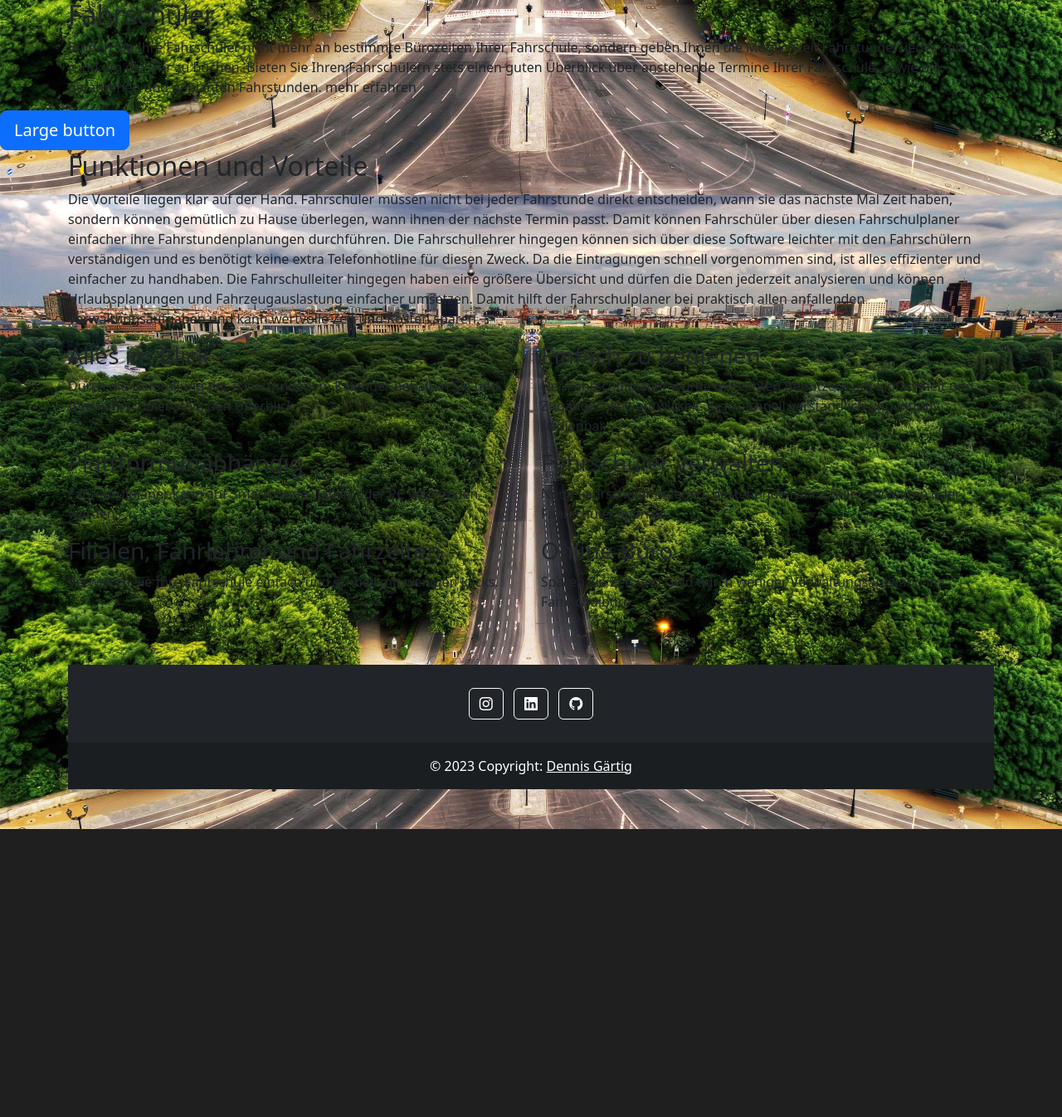
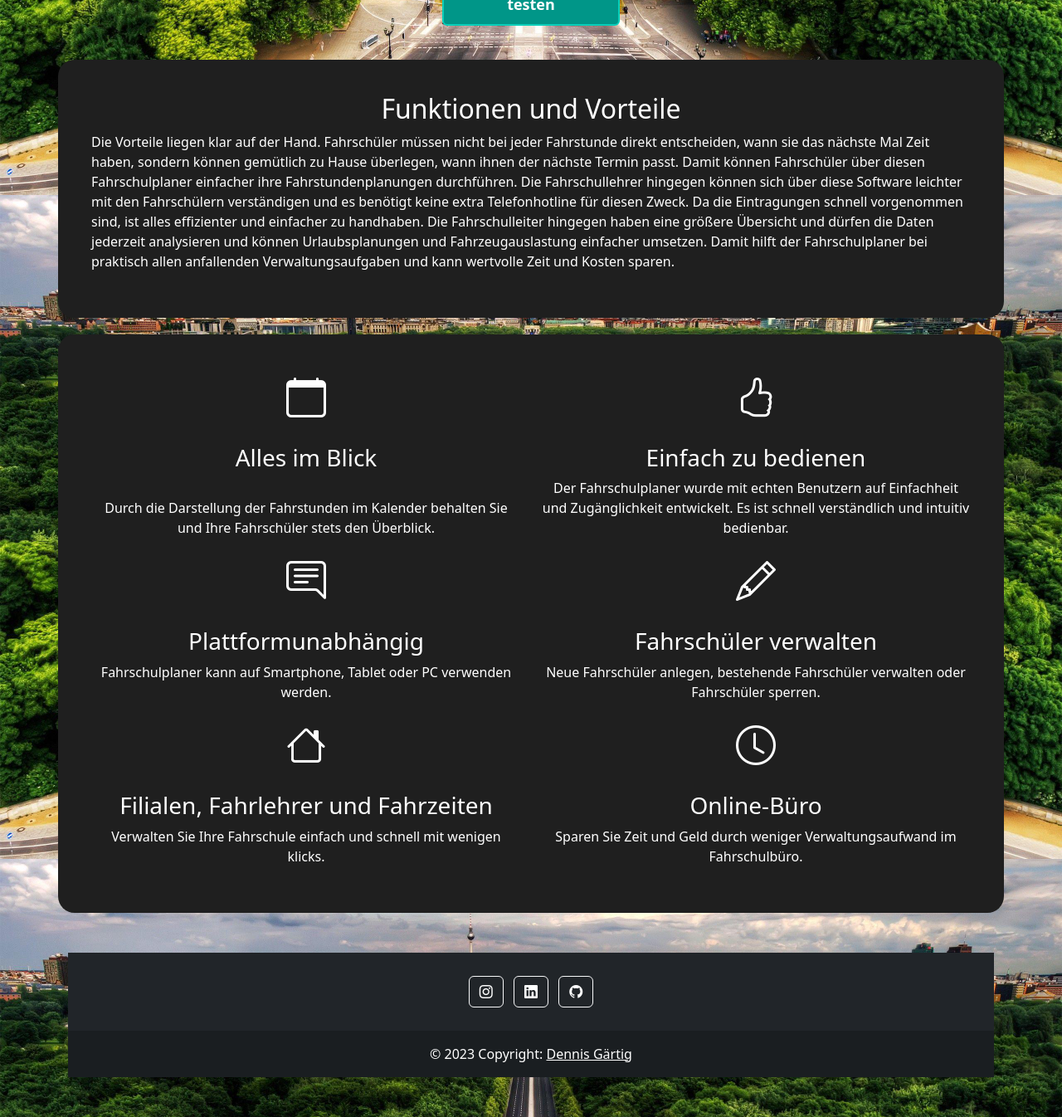
Before and after one commit to dengaertig/Fahrschulprojekt, a Django app: page / in a window 1280 px wide. Shown: the part 1365-2711 px from the top of the page at 83% size. Before the commit the page ends 2364 px from the top, so only its background shows below. Run offline with Django 4.2, Linux system fonts and the light colour scheme; some libraries are stand-ins or nearby versions.

Commit message:
added css and container

```diff
--- a/Fahrschulplaner/inhalt/static/style.css
+++ b/Fahrschulplaner/inhalt/static/style.css
@@ -13,17 +13,56 @@ body {
     color: white;
 }
 
+.d-grid .btn {
+    margin-top: 10%;
+    margin-bottom: 10%;
+    font-weight: bold !important;
+    border: 2px #00ceb9 solid !important;
+    background-color: #009688 !important;
+    border-color: black;
+    padding-top: 10px !important;
+    padding-bottom: 10px !important;
+    font-size: large !important;
+}
+
 .navbar-brand {
     margin-left: 20%;
     color: white !important;
 }
 
-.container-lg {
+.container-lg, .container-lg-1{
     background-color: rgb(31, 31, 31) !important;
     color: white;
-    padding: 50px !important;
+    padding: 40px !important;
     border-radius: 20px !important;
     margin-top: 20px;
+}
+
+h2 {
+    text-align: center;
+}
+
+.col i {
+    font-size: xxx-large;
+}
+
+h3 {
+    padding-top: 20px;
+}
+.col {
+    text-align: center;
+}
+.container-big {
+    display: flex;
+    align-items: center;
+    flex-direction: column;
+}
+
+.container-lg-1 {
+    display: flex;
+    flex-direction: row;
+    gap: 50px;
+    width: 85%;
 }
 
 a {
--- a/Fahrschulplaner/inhalt/templates/base.html
+++ b/Fahrschulplaner/inhalt/templates/base.html
@@ -12,7 +12,7 @@
         <link href="https://cdn.jsdelivr.net/npm/bootstrap@5.3.1/dist/css/bootstrap.min.css" rel="stylesheet" integrity="sha384-4bw+/aepP/YC94hEpVNVgiZdgIC5+VKNBQNGCHeKRQN+PtmoHDEXuppvnDJzQIu9" crossorigin="anonymous">
     </head>
     <body>
-      <div class="container-2">
+
       <nav class="navbar navbar-expand-lg navbar-custom">
   <a class="navbar-brand" href="#">Fahrschulplaner</a>
   <button class="navbar-toggler" type="button" data-toggle="collapse" data-target="#navbarNavAltMarkup" aria-controls="navbarNavAltMarkup" aria-expanded="false" aria-label="Toggle navigation">
--- a/Fahrschulplaner/inhalt/templates/index.html
+++ b/Fahrschulplaner/inhalt/templates/index.html
@@ -1,39 +1,58 @@
 {% extends 'base.html' %}
 {% load static %}
 {% block page_content %}
+
 <div class="container-lg">
-    <h1>Ihre Software zur Verwaltung Ihrer Fahrschule</h1>
+    <h1>Ihre Software zur Verwaltung Ihrer Fahrschule</h1><br>
      <p><span>Fahrstunden schnell, einfach und zu jeder Zeit verwalten.</span>
         Der Fahrschulplaner ist ein Online-Kalender, der optimal für Mobile-, Tablet- und Desktop-Geräte entwickelt worden ist.
-        Er ersetzt Ihre herkömmlichen Planungen, spart Zeit und digitalisiert sämtliche Fahrstunden sowie Termine Ihrer Fahrschule.
-        Mit dem Fahrschulplaner können Fahrschüler ihre geplanten Fahrstunden erfragen und es gibt eine komfortable Erinnerungsfunktion, damit keine einzige Fahrstunde vergessen wird. In einer übersichtlichen Tages-, Wochen- und Monatsansicht hat der Fahrschüler die Möglichkeit für die Zeit des Führerscheinunterrichts zu planen und Terminkollisionen zu vermeiden.
+        Er ersetzt Ihre herkömmlichen Planungen, spart Zeit und digitalisiert sämtliche Fahrstunden sowie Termine Ihrer Fahrschule.<br>
+        Mit dem Fahrschulplaner können Fahrschüler ihre geplanten Fahrstunden erfragen und es gibt eine komfortable Erinnerungsfunktion, damit keine einzige Fahrstunde vergessen wird. In einer übersichtlichen Tages-, Wochen- und Monatsansicht hat der Fahrschüler die Möglichkeit für die Zeit des Führerscheinunterrichts zu planen und Terminkollisionen zu vermeiden.<br><br>
         Eine der wichtigsten Funktionen für Fahrschüler ist die Buchungsmöglichkeit für Fahrstunden. Somit kann sich jeder Fahrschüler bei Bedarf für die Zeit eintragen, die er frei hat und für die er Fahrstunden nehmen will. Dadurch sind die Fahrschüler wesentlich flexibler, denn sie können zu Hause in Ruhe den Kalender durchgehen und ihre Verabredungen mit dem Fahrlehrer komfortabel daheim planen.
-        Für die Fahrschullehrer bietet der Fahrschulplaner die Verwaltung von Fahrschülern an. Es können Termine angelegt werden. Der Fahrschullehrer erfährt durch das Fahrschulmanagementtool die Termine, die der Fahrschüler ausgesucht hat. Durch den Fahrschulleiter können die Fahrschulfahrzeuge verwaltet werden und es können die Theoriezeiten angegeben werden.
+        Für die Fahrschullehrer bietet der Fahrschulplaner die Verwaltung von Fahrschülern an. Es können Termine angelegt werden. Der Fahrschullehrer erfährt durch das Fahrschulmanagementtool die Termine, die der Fahrschüler ausgesucht hat. Durch den Fahrschulleiter können die Fahrschulfahrzeuge verwaltet werden und es können die Theoriezeiten angegeben werden.<br>
         Das Tool bietet die Funktionen für Zusage, Absage und den Gegenvorschlag. Der Fahrschulleiter kann die Fahrlehrer und ihre Fahrzeiten verwalten. Die Software bietet eine ausführliche Statistik zur Auswertung von Fahrstunden und weitere Informationen.
     </p>
+
 </div>
-</div>
-<div class="container">
-    <h2>Fahrschule</h2>
+
+<div class="container-lg">
+    <div class="row">
+        <div class="col-sm">
+    <h2>Fahrschule</h2><br>
         <p>Sparen Sie Zeit im Fahrschulbüro für andere wichtige Fragen Ihrer Fahrschüler zum Führerschein und ermöglichen Ihren Fahrschülern einfach und übersichtlich ihre Fahrstunden online zu buchen.
         Verwalten Sie ganz einfach und unkompliziert Termine, Theoriezeiten, Fahrstunden und vieles mehr Ihrer Fahrschule online.
         Behalten Sie durch den Fahrschulplaner stets den Überblick.
         mehr erfahren
         </p>
-    <img src="{% static 'img/pngegg.png' %}" width="40%" heigth="40%" alt="image">
+        </div>
+
+    <div class="col-sm">
+    <img src="{% static 'img/booking.jpg' %}" width="80%" heigth="80%" alt="image">
+    </div>
 </div>
-<div class="container">
-    <img src="{% static 'img/pngegg.png' %}" width="40%" heigth="40%" alt="image">
-    <h2>Fahrschüler</h2>
+</div>
+<div class="container-lg">
+    <div class="row">
+    <div class="col-sm">
+    <img src="{% static 'img/resevation.jpg' %}" width="80%" heigth="80%" alt="image">
+    </div>
+    <div class="col-sm">
+    <h2>Fahrschüler</h2><br>
         <p>
             Binden Sie Ihre Fahrschüler nicht mehr an bestimmte Bürozeiten Ihrer Fahrschule, sondern geben Ihnen die Möglichkeit Fahrstunden jeder Zeit und rund um die Uhr zu buchen.
             Bieten Sie Ihren Fahrschülern stets einen guten Überblick über anstehende Termine Ihrer Fahrschule, sowie die gefahrenen und geplanten Fahrstunden.
             mehr erfahren
         </p>
+    </div>
 </div>
-<button type="button" class="btn btn-primary btn-lg">Large button</button>
+</div>
+</div>
 
-<div class="container">
+<div class="d-grid gap-2 col-2 mx-auto">
+    <button class="btn btn-primary" type="button">90 Tage kostenlos testen</button>
+  </div>
+
+<div class="container-lg">
     <h2>Funktionen und Vorteile</h2>
         <p>
             Die Vorteile liegen klar auf der Hand. Fahrschüler müssen nicht bei jeder Fahrstunde direkt entscheiden, wann sie das nächste Mal Zeit haben, sondern können gemütlich zu Hause überlegen, wann ihnen der nächste Termin passt. Damit können Fahrschüler über diesen Fahrschulplaner einfacher ihre Fahrstundenplanungen durchführen.
@@ -41,32 +60,39 @@
             Die Fahrschulleiter hingegen haben eine größere Übersicht und dürfen die Daten jederzeit analysieren und können Urlaubsplanungen und Fahrzeugauslastung einfacher umsetzen. Damit hilft der Fahrschulplaner bei praktisch allen anfallenden Verwaltungsaufgaben und kann wertvolle Zeit und Kosten sparen.
         </p>
 </div>
+</div>
+<div class="container-lg">
+    <div class="row">
 
-<div class="container">
-    <div class="row">
         <div class="col">
-            <h3>Alles im Blick</h3>
+            <i class="bi bi-calendar"></i><br>
+            <h3>Alles im Blick</h3><br>
             <p>Durch die Darstellung der Fahrstunden im Kalender behalten Sie und Ihre Fahrschüler stets den Überblick.</p>
         </div>
         <div class="col">
+            <i class="bi bi-hand-thumbs-up"></i>
             <h3>Einfach zu bedienen</h3>
             <p>Der Fahrschulplaner wurde mit echten Benutzern auf Einfachheit und Zugänglichkeit entwickelt. Es ist schnell verständlich und intuitiv bedienbar.</p>
         </div>
         <div class="w-100"></div>
         <div class="col">
+            <i class="bi bi-chat-right-text"></i>
             <h3>Plattformunabhängig</h3>
             <p>Fahrschulplaner kann auf Smartphone, Tablet oder PC verwenden werden.</p>
         </div>
         <div class="col">
+            <i class="bi bi-pencil"></i>
             <h3>Fahrschüler verwalten</h3>
             <p>Neue Fahrschüler anlegen, bestehende Fahrschüler verwalten oder Fahrschüler sperren.</p>
         </div>
         <div class="w-100"></div>
         <div class="col">
+            <i class="bi bi-house"></i>
             <h3>Filialen, Fahrlehrer und Fahrzeiten</h3>
             <p>Verwalten Sie Ihre Fahrschule einfach und schnell mit wenigen klicks.</p>
             </div>
         <div class="col">
+            <i class="bi bi-clock"></i>
             <h3>Online-Büro</h3>
             <p>Sparen Sie Zeit und Geld durch weniger Verwaltungsaufwand im Fahrschulbüro.</p>
         </div>
```
Also changed, not shown: Fahrschulplaner/inhalt/static/img/booking.jpg (added), Fahrschulplaner/inhalt/static/img/resevation.jpg (added).
